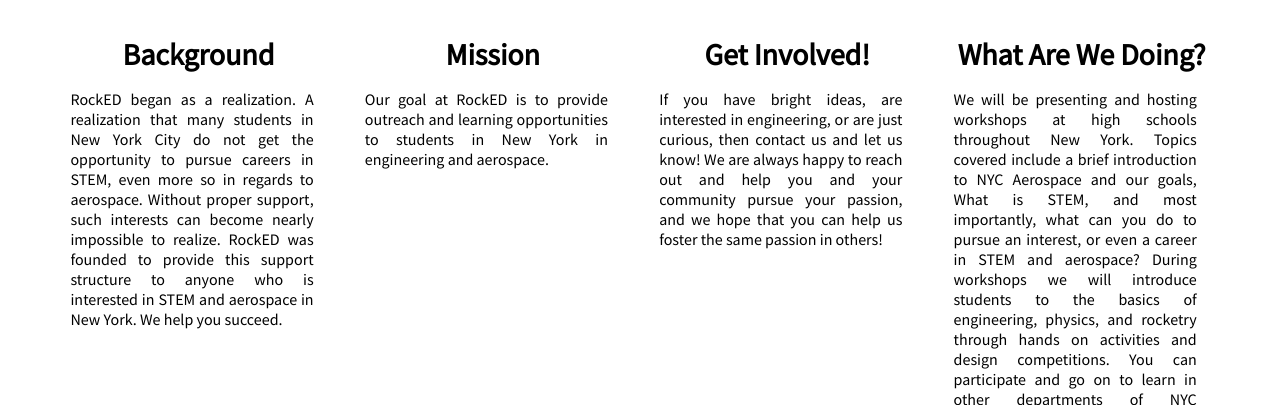
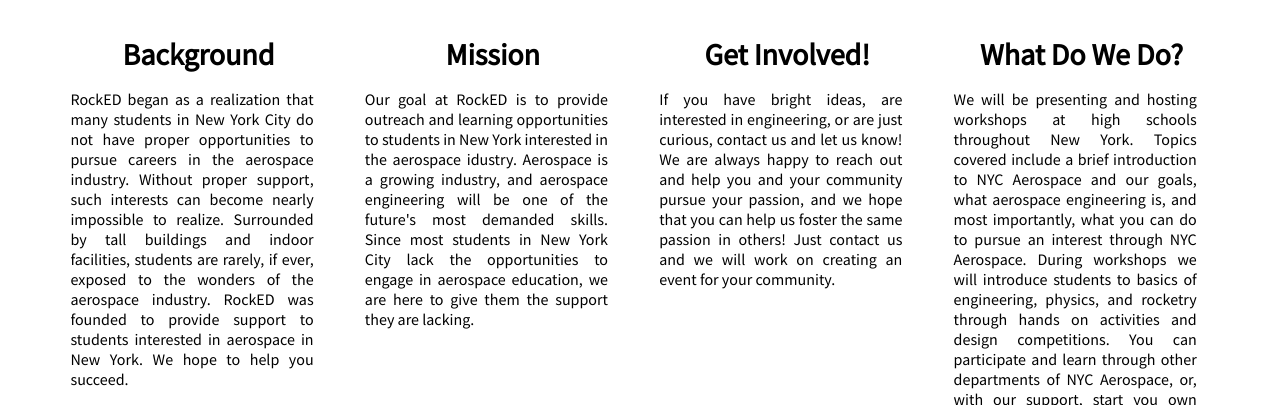
Before and after one commit to leonmaksin/NYC_Aerospace, a Flask app: page /rocked in a window 1280 px wide. Shown: the part 587-992 px from the top of the page. Run offline with Flask 2, Linux system fonts and the light colour scheme.

Commit message:
Changed text for RockED

```diff
--- a/static/styles.css
+++ b/static/styles.css
@@ -214,7 +214,7 @@ body {
 }
 
 #rocked-splash {
-   background-image: url('/static/rocked.jpg');
+   background-image: url('/static/Chalkboard.jpeg');
    background-repeat: no-repeat;
    background-position: 50% 15%;
    background-size: cover;
--- a/templates/rocked.html
+++ b/templates/rocked.html
@@ -17,25 +17,25 @@
   <div class="mission-holder column-start-flex" style="height: 45vh">
     <div class="mission-title center-row-flex"><h1>Background</h1></div>
     <div class="mission-content-holder start-row-flex">
-        <p class="mission-content mission-p">RockED began as a realization. A realization that many students in New York City do not get the opportunity to pursue careers in STEM, even more so in regards to aerospace. Without proper support, such interests can become nearly impossible to realize. RockED was founded to provide this support structure to anyone who is interested in STEM and aerospace in New York. We help you succeed.</p>
+        <p class="mission-content mission-p">RockED began as a realization that many students in New York City do not have proper opportunities to pursue careers in the aerospace industry. Without proper support, such interests can become nearly impossible to realize. Surrounded by tall buildings and indoor facilities, students are rarely, if ever, exposed to the wonders of the aerospace industry. RockED was founded to provide support to students interested in aerospace in New York. We hope to help you succeed.</p>
     </div>
   </div>
   <div class="mission-holder column-start-flex" style="height: 45vh">
     <div class="mission-title center-row-flex"><h1>Mission</h1></div>
     <div class="mission-content-holder start-row-flex">
-        <p class="mission-content mission-p">Our goal at RockED is to provide outreach and learning opportunities to students in New York in engineering and aerospace.</p>
+        <p class="mission-content mission-p">Our goal at RockED is to provide outreach and learning opportunities to students in New York interested in the aerospace idustry. Aerospace is a growing industry, and aerospace engineering will be one of the future's most demanded skills. Since most students in New York City lack the opportunities to engage in aerospace education, we are here to give them the support they are lacking.</p>
     </div>
   </div>
   <div class="mission-holder column-start-flex" style="height: 45vh">
     <div class="mission-title center-row-flex"><h1>Get Involved!</h1></div>
     <div class="mission-content-holder start-row-flex">
-        <p class="mission-content mission-p">If you have bright ideas, are interested in engineering, or are just curious, then contact us and let us know! We are always happy to reach out and help you and your community pursue your passion, and we hope that you can help us foster the same passion in others!</p>
+        <p class="mission-content mission-p">If you have bright ideas, are interested in engineering, or are just curious, contact us and let us know! We are always happy to reach out and help you and your community pursue your passion, and we hope that you can help us foster the same passion in others! Just contact us and we will work on creating an event for your community.</p>
     </div>
   </div>
   <div class="mission-holder column-start-flex" style="height: 45vh">
-    <div class="mission-title center-row-flex">What Are We Doing?</div>
+    <div class="mission-title center-row-flex">What Do We Do?</div>
     <div class="mission-content-holder start-row-flex">
-        <p class="mission-content mission-p">We will be presenting and hosting workshops at high schools throughout New York. Topics covered include a brief introduction to NYC Aerospace and our goals, What is STEM, and most importantly, what can you do to pursue an interest, or even a career in STEM and aerospace? During workshops we will introduce students to the basics of engineering, physics, and rocketry through hands on activities and design competitions. You can participate and go on to learn in other departments of NYC Aerospace, or with our support, start you own aerospace organization at your school or with friends!</p>
+        <p class="mission-content mission-p">We will be presenting and hosting workshops at high schools throughout New York. Topics covered include a brief introduction to NYC Aerospace and our goals, what aerospace engineering is, and most importantly, what you can do to pursue an interest through NYC Aerospace. During workshops we will introduce students to basics of engineering, physics, and rocketry through hands on activities and design competitions. You can participate and learn through other departments of NYC Aerospace, or, with our support, start you own branch for NYC Aerospace for your school or community!</p>
     </div>
   </div>
 </div>
```
